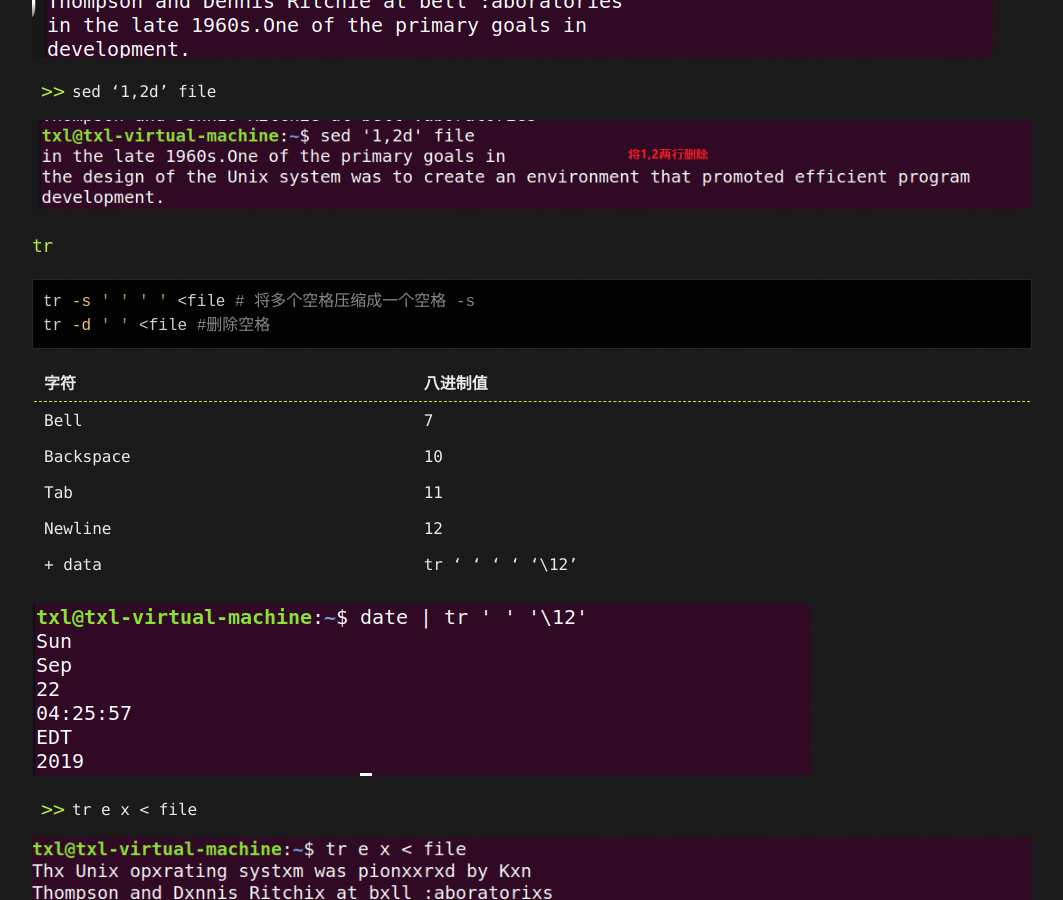
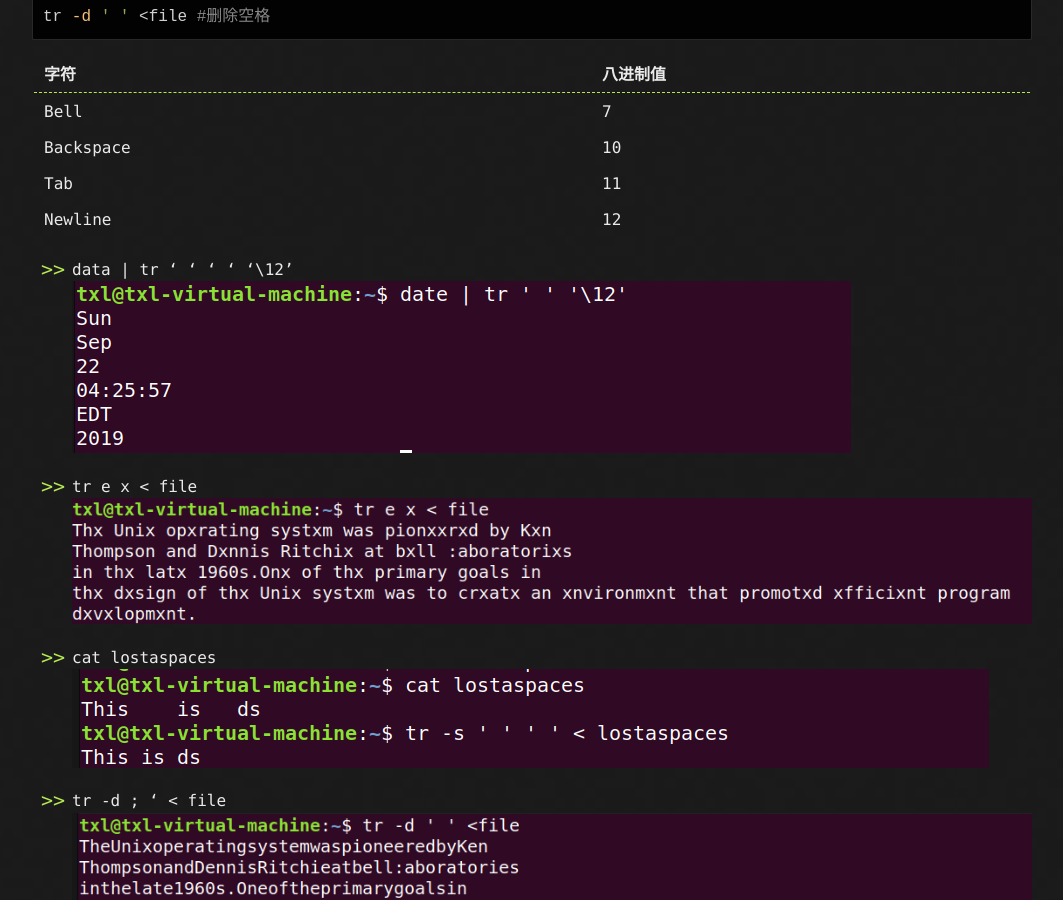
Before and after one commit to picturetxl/cs_shell, a Jekyll site: the page built from index.md, in a window 1280 px wide and 900 px high, scrolled down 5445 px. Shown: the whole window, without its empty margins (108-1171 px from the left). Built offline with Jekyll 4.4.1, drawn with Linux system fonts in a browser that asks for light colours; our own code applies the rules of GitHub Pages for plain Markdown files; the repository's description, which GitHub fills in, is left out; some of the changed text lies outside the part shown.

Commit message:
Update index.md
修改格式

```diff
--- a/index.md
+++ b/index.md
@@ -6,7 +6,6 @@
 + vim .bashrc
 + export PATH=$PATH:.
 + source .bashrc
-
 ![Image of Yaktocat](assets\images\bashrc.png)
 
 
@@ -36,7 +35,6 @@ ls n* 2>errors
 ### ps
 + ps
 + ps -f
-
 ![Image of Yaktocat](assets\images\ps.png)
 
 ### ed
@@ -44,7 +42,6 @@ ls n* 2>errors
 + 1,$p
 + / ... /
 + /the/
-
 ![Image of Yaktocat](assets\images\ed1.png)
 
 + 1,$s/^/>>/
@@ -54,18 +51,17 @@ ls n* 2>errors
 + 1,$p
 ![Image of Yaktocat](assets\images\ed2.png)
 
-###cut -- 拆分行
+### cut -- 拆分行
 > 默认情况下 分隔符为制表符
 + who | cut -c1-3
 + who
-
 ![Image of Yaktocat](assets\images\cut1.png)
 
 + cut -d: -f1 /etc/passwd
+![Image of Yaktocat](assets\images\cut2.png)
 
-![Image of Yaktocat](assets\images\cut2.png)
+
 + cut -: -f1,6 /etc/passwd
-
 ![Image of Yaktocat](assets\images\cut3.png)
 
 ### paste -- 合并行
@@ -78,15 +74,12 @@ ls | paste -d'&' -s - #-s表示paste只从单个文件中粘贴行 -表示标准
 + cat names
 + cat numbers
 + paste names numbers
-
 ![Image of Yaktocat](assets\images\paste1.png)
 
 + paste -d':' names numbes
-
 ![Image of Yaktocat](assets\images\paste2.png)
 
-+ ls | paste -d'&' -s -
-
++ ls \| paste -d'&' -s -
 ![Image of Yaktocat](assets\images\paste3.png)
 
 
@@ -96,21 +89,20 @@ ls | paste -d'&' -s - #-s表示paste只从单个文件中粘贴行 -表示标准
 > 默认情况下 sed将输入的每一行都写入到标准输出中,不管其内容是否发生变化
 
 + sed -n l sth
+![Image of Yaktocat](assets\images\sed1.png)
 
-![Image of Yaktocat](assets\images\sed1.png)
 + sed 's/Unix/UNIX/' file
 + sed 's/Unix/UNIX/g' file
+![Image of Yaktocat](assets\images\sed2.png)
 
-![Image of Yaktocat](assets\images\sed2.png)
 + sed '1,2p' file
 + sed -n '1,2p' file
+![Image of Yaktocat](assets\images\sed3.png)
 
-![Image of Yaktocat](assets\images\sed3.png)
 + sed '/Unix/d' file
+![Image of Yaktocat](assets\images\sed4.png)
 
-![Image of Yaktocat](assets\images\sed4.png)
 + sed '1,2d' file
-
 ![Image of Yaktocat](assets\images\sed5.png)
 
 ### tr
@@ -125,23 +117,22 @@ Bell|7
 Backspace|10
 Tab|11
 Newline|12
+
 + data | tr ' ' ' ' '\12'
+![Image of Yaktocat](assets\images\tr1.png)
 
-![Image of Yaktocat](assets\images\tr1.png)
 + tr e x < file
+![Image of Yaktocat](assets\images\tr2.png)
 
-![Image of Yaktocat](assets\images\tr2.png)
-cat lostaspaces
++ cat lostaspaces
+![Image of Yaktocat](assets\images\tr3.png)
 
-![Image of Yaktocat](assets\images\tr3.png)
 + tr -d ; ' < file
-
 ![Image of Yaktocat](assets\images\tr4.png)
 
 
 ### grep
 > 可以在单个文件 或 多个文件中 查找
-
 ![Image of Yaktocat](assets\images\grep1.png)
 ![Image of Yaktocat](assets\images\grep2.png)
 ![Image of Yaktocat](assets\images\grep3.png)
@@ -153,33 +144,26 @@ cat lostaspaces
 ### sort
 
 + sort -u names #消除重复项
-
 ![Image of Yaktocat](assets\images\sort.png)
 
 + sort -r names #逆序
-
 ![Image of Yaktocat](assets\images\sort1.png)
 
 + sort names -o sorted_names # 将已排好序的输出到指定文件
-
 ![Image of Yaktocat](assets\images\sort2.png)
 
 + sort -k2n num #按第二个字段以算术排序 默认以制表符或着空格分隔 指定分隔符 -t
-
 ![Image of Yaktocat](assets\images\sort4.png)
 
 + sort num
 + sort -n num
-
 ![Image of Yaktocat](assets\images\sort3.png)
 
 ### uniq
 
 + uniq -d names # 列出重复项
-
 ![Image of Yaktocat](assets\images\uniq.png)
 
 
 + sort names | uniq -c #统计出现次数
-
 ![Image of Yaktocat](assets\images\uniq2.png)
```
